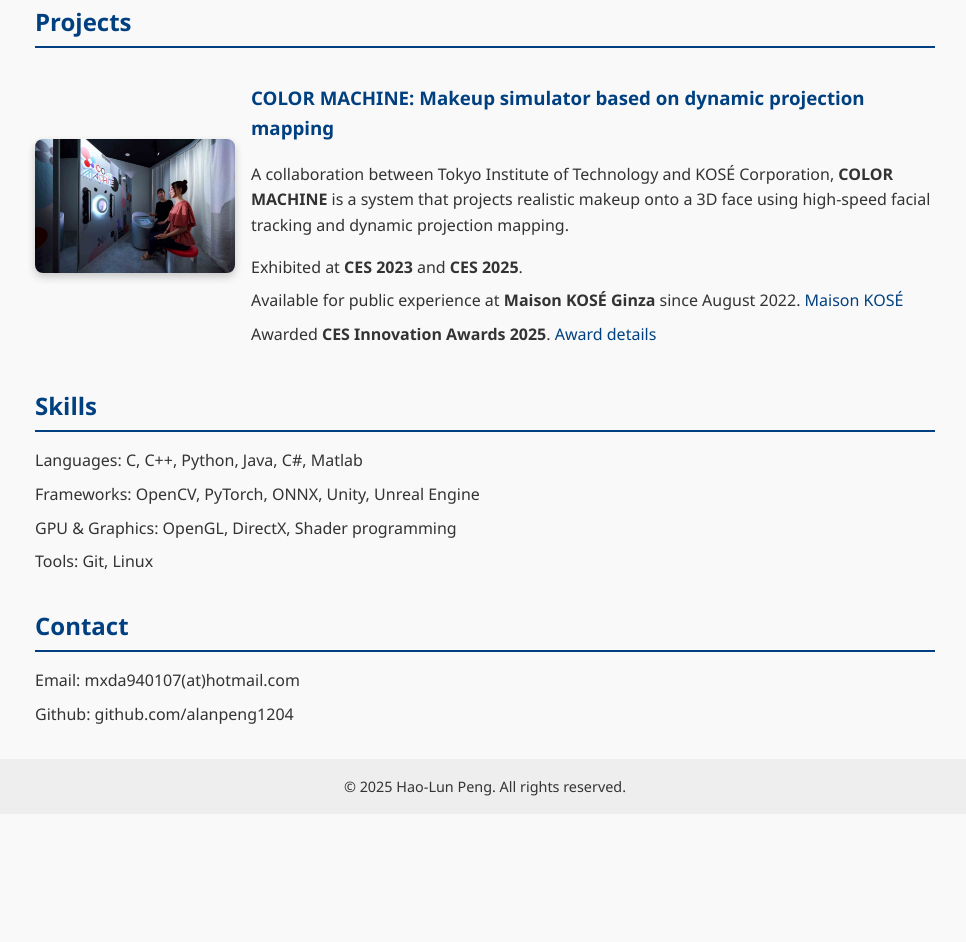
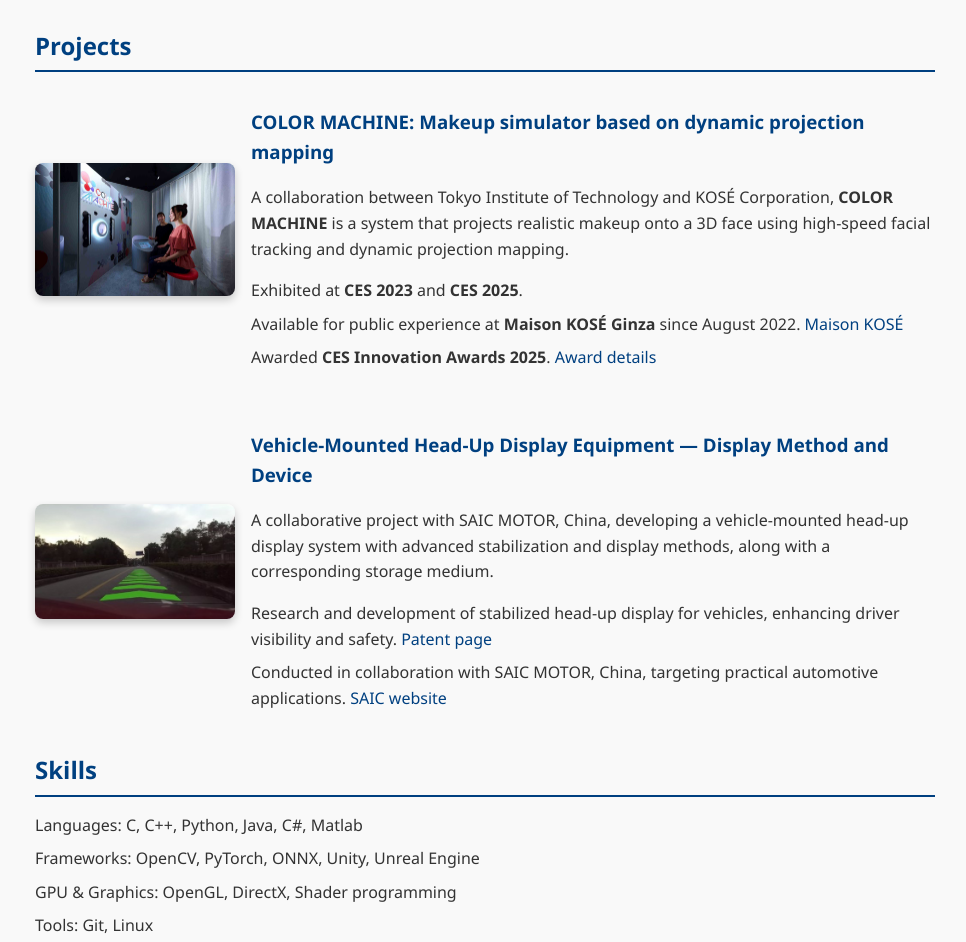
Before and after one commit to alanpeng1204/alanpeng1204.github.io, a plain HTML site: page index.html in a window 1280 px wide. Shown: the part 1856-2798 px from the top of the page, without its empty margins (155-1121 px from the left). Before the commit the page ends 2670 px from the top, so only its background shows below. Drawn offline with Linux system fonts and the light colour scheme.

Commit message:
Add a new project

```diff
--- a/index.html
+++ b/index.html
@@ -135,17 +135,20 @@
 
     <!-- Header Text (Right) -->
     <div style="flex: 1; min-width: 200px;">
-      <h1 style="margin: 0; font-size: 4rem;">Hao-Lun Peng</h1>
+      <h1 style="margin: 0; font-size: 5rem;">Hao-Lun Peng</h1>
       <p style="margin: 0.5rem 0 0; line-height: 1.5;">
         Researcher in Computer Vision, Computer Graphics, XR, and HCI.
+        <nav>
+      <a href="#education">Education</a>
+      <a href="#publications">Publications</a>
+      <a href="#projects">Projects</a>
+      <a href="#contact">Contact</a>
+    </nav>
       </p>
     </div>
 
   </div>
 </header>
-
-
-
 
 <main>
   <section id="education">
@@ -229,6 +232,29 @@
           </div>
         </div>
       </li>
+
+      <!-- STABILIZATION project (new) -->
+      <li>
+        <div style="display: flex; flex-wrap: wrap; align-items: center; gap: 1rem; margin-bottom: 2rem;">
+          <a href="https://patents.google.com/patent/CN111086518B/en" target="_blank" style="flex: 0 0 200px;">
+            <img src="stabilization.jpg" alt="Stabilization Project" style="width: 100%; border-radius: 8px; box-shadow: 0 4px 8px rgba(0,0,0,0.2);">
+          </a>
+          <div style="flex: 1;">
+            <h3>
+              <a href="https://patents.google.com/patent/CN111086518B/en" target="_blank">
+                Vehicle-Mounted Head-Up Display Equipment — Display Method and Device
+              </a>
+            </h3>
+            <p>
+              A collaborative project with SAIC MOTOR, China, developing a vehicle-mounted head-up display system with advanced stabilization and display methods, along with a corresponding storage medium.
+            </p>
+            <ul>
+              <li>Research and development of stabilized head-up display for vehicles, enhancing driver visibility and safety. <a href="https://patents.google.com/patent/CN111086518B/en" target="_blank">Patent page</a></li>
+              <li>Conducted in collaboration with SAIC MOTOR, China, targeting practical automotive applications. <a href="https://www.saicmotor.com/" target="_blank">SAIC website</a></li>
+            </ul>
+          </div>
+        </div>
+      </li>
     </ul>
   </section>
 
```
Also changed, not shown: stabilization.jpg (added).
